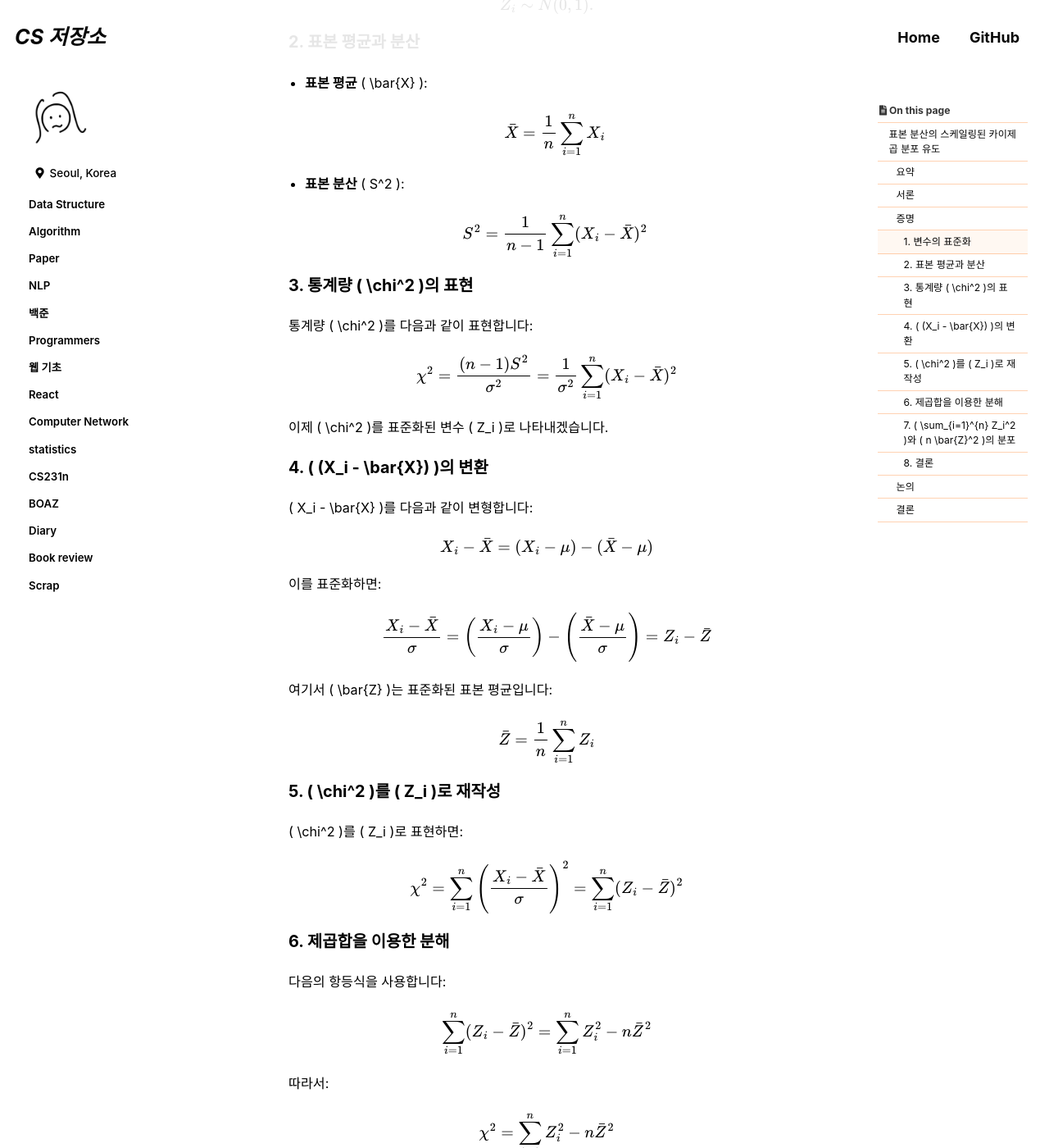
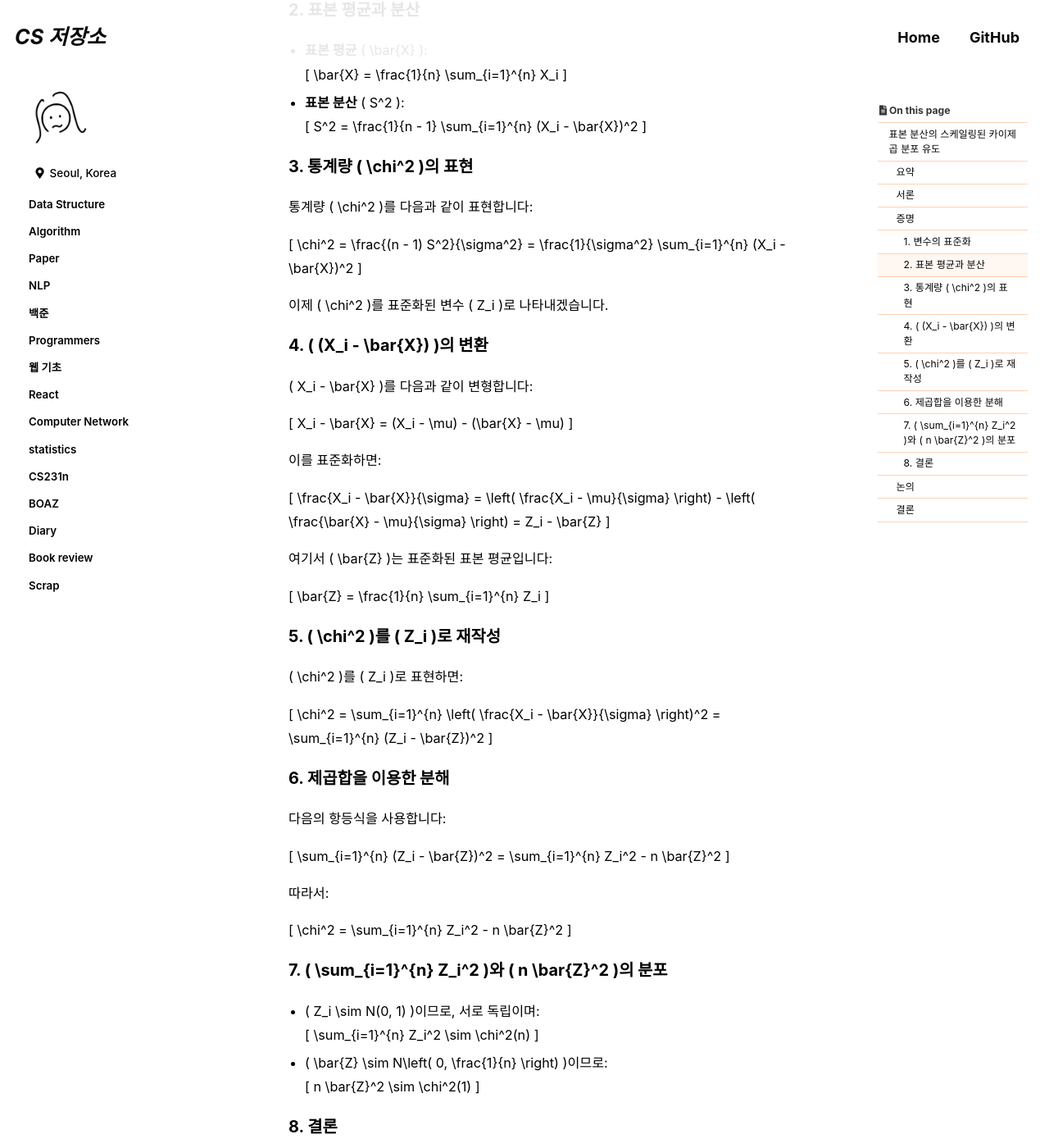
Before and after one commit to forwarder1121/forwarder1121.github.io, a Jekyll site: the page built from _posts/통계학/2024-10-13-chisq.md, in a window 1280 px wide and 1400 px high, scrolled down 1158 px. Shown: the whole window at 82% size. Built offline with Jekyll 4.4.1, drawn with Linux system fonts in a browser that asks for light colours; cached includes are drawn as plain includes; some web fonts are replaced; comment, search, counter and statistics services are not loaded; some of the changed text lies outside the part shown.

Commit message:
FIX : math jax

```diff
--- a/_posts/통계학/2024-10-13-chisq.md
+++ b/_posts/통계학/2024-10-13-chisq.md
@@ -4,7 +4,6 @@ excerpt: "Why the Ratio of Sample Variance to Population Variance Follows a Chi-
 categories:
     - statistics
 ---
-
 
 # 표본 분산의 스케일링된 카이제곱 분포 유도
 
@@ -16,15 +15,15 @@ categories:
 
 \( X_1, X_2, \dots, X_n \)을 평균이 \( \mu \), 분산이 \( \sigma^2 \)인 정규분포에서 추출한 서로 독립이고 동일하게 분포된 확률 변수라고 합시다:
 
-$$
+\[
 X_i \sim N(\mu, \sigma^2).
-$$
+\]
 
 우리의 목표는 다음의 통계량이
 
-$$
+\[
 \chi^2 = \frac{(n - 1) S^2}{\sigma^2}
-$$
+\]
 
 **자유도 \( n - 1 \)**인 **카이제곱 분포**를 따른다는 것을 보이는 것입니다. 여기서 \( S^2 \)는 **표본 분산**입니다.
 
@@ -34,37 +33,37 @@ $$
 
 표준화된 변수 \( Z_i \)를 정의합니다:
 
-$$
+\[
 Z_i = \frac{X_i - \mu}{\sigma}, \quad i = 1, 2, \dots, n.
-$$
+\]
 
 그러면 \( Z_i \)는 평균이 0이고 분산이 1인 정규분포를 따릅니다:
 
-$$
+\[
 Z_i \sim N(0, 1).
-$$
+\]
 
 ### 2. 표본 평균과 분산
 
 - **표본 평균** \( \bar{X} \):
 
-  $$
+  \[
   \bar{X} = \frac{1}{n} \sum_{i=1}^{n} X_i
-  $$
+  \]
 
 - **표본 분산** \( S^2 \):
 
-  $$
+  \[
   S^2 = \frac{1}{n - 1} \sum_{i=1}^{n} (X_i - \bar{X})^2
-  $$
+  \]
 
 ### 3. 통계량 \( \chi^2 \)의 표현
 
 통계량 \( \chi^2 \)를 다음과 같이 표현합니다:
 
-$$
+\[
 \chi^2 = \frac{(n - 1) S^2}{\sigma^2} = \frac{1}{\sigma^2} \sum_{i=1}^{n} (X_i - \bar{X})^2
-$$
+\]
 
 이제 \( \chi^2 \)를 표준화된 변수 \( Z_i \)로 나타내겠습니다.
 
@@ -72,71 +71,71 @@ $$
 
 \( X_i - \bar{X} \)를 다음과 같이 변형합니다:
 
-$$
+\[
 X_i - \bar{X} = (X_i - \mu) - (\bar{X} - \mu)
-$$
+\]
 
 이를 표준화하면:
 
-$$
+\[
 \frac{X_i - \bar{X}}{\sigma} = \left( \frac{X_i - \mu}{\sigma} \right) - \left( \frac{\bar{X} - \mu}{\sigma} \right) = Z_i - \bar{Z}
-$$
+\]
 
 여기서 \( \bar{Z} \)는 표준화된 표본 평균입니다:
 
-$$
+\[
 \bar{Z} = \frac{1}{n} \sum_{i=1}^{n} Z_i
-$$
+\]
 
 ### 5. \( \chi^2 \)를 \( Z_i \)로 재작성
 
 \( \chi^2 \)를 \( Z_i \)로 표현하면:
 
-$$
+\[
 \chi^2 = \sum_{i=1}^{n} \left( \frac{X_i - \bar{X}}{\sigma} \right)^2 = \sum_{i=1}^{n} (Z_i - \bar{Z})^2
-$$
+\]
 
 ### 6. 제곱합을 이용한 분해
 
 다음의 항등식을 사용합니다:
 
-$$
+\[
 \sum_{i=1}^{n} (Z_i - \bar{Z})^2 = \sum_{i=1}^{n} Z_i^2 - n \bar{Z}^2
-$$
+\]
 
 따라서:
 
-$$
+\[
 \chi^2 = \sum_{i=1}^{n} Z_i^2 - n \bar{Z}^2
-$$
+\]
 
 ### 7. \( \sum_{i=1}^{n} Z_i^2 \)와 \( n \bar{Z}^2 \)의 분포
 
 - \( Z_i \sim N(0, 1) \)이므로, 서로 독립이며:
 
-  $$
+  \[
   \sum_{i=1}^{n} Z_i^2 \sim \chi^2(n)
-  $$
+  \]
 
-- \( \bar{Z} \sim N\left( 0, \dfrac{1}{n} \right) \)이므로:
+- \( \bar{Z} \sim N\left( 0, \frac{1}{n} \right) \)이므로:
 
-  $$
+  \[
   n \bar{Z}^2 \sim \chi^2(1)
-  $$
+  \]
 
 ### 8. 결론
 
 따라서:
 
-$$
+\[
 \chi^2 = \sum_{i=1}^{n} Z_i^2 - n \bar{Z}^2 \sim \chi^2(n) - \chi^2(1) = \chi^2(n - 1)
-$$
+\]
 
 즉,
 
-$$
+\[
 \frac{(n - 1) S^2}{\sigma^2} \sim \chi^2(n - 1)
-$$
+\]
 
 ## 논의
 
```
